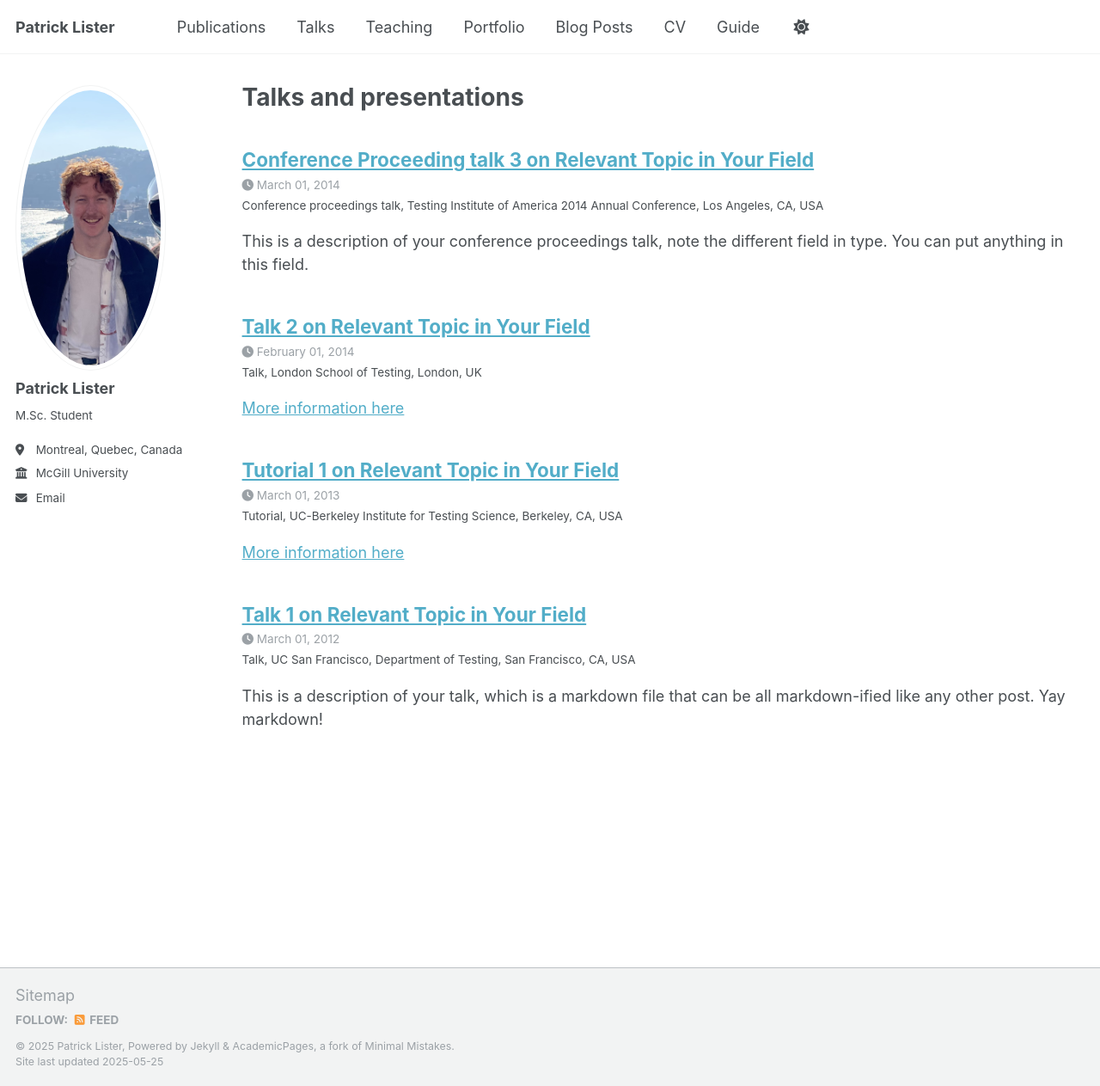
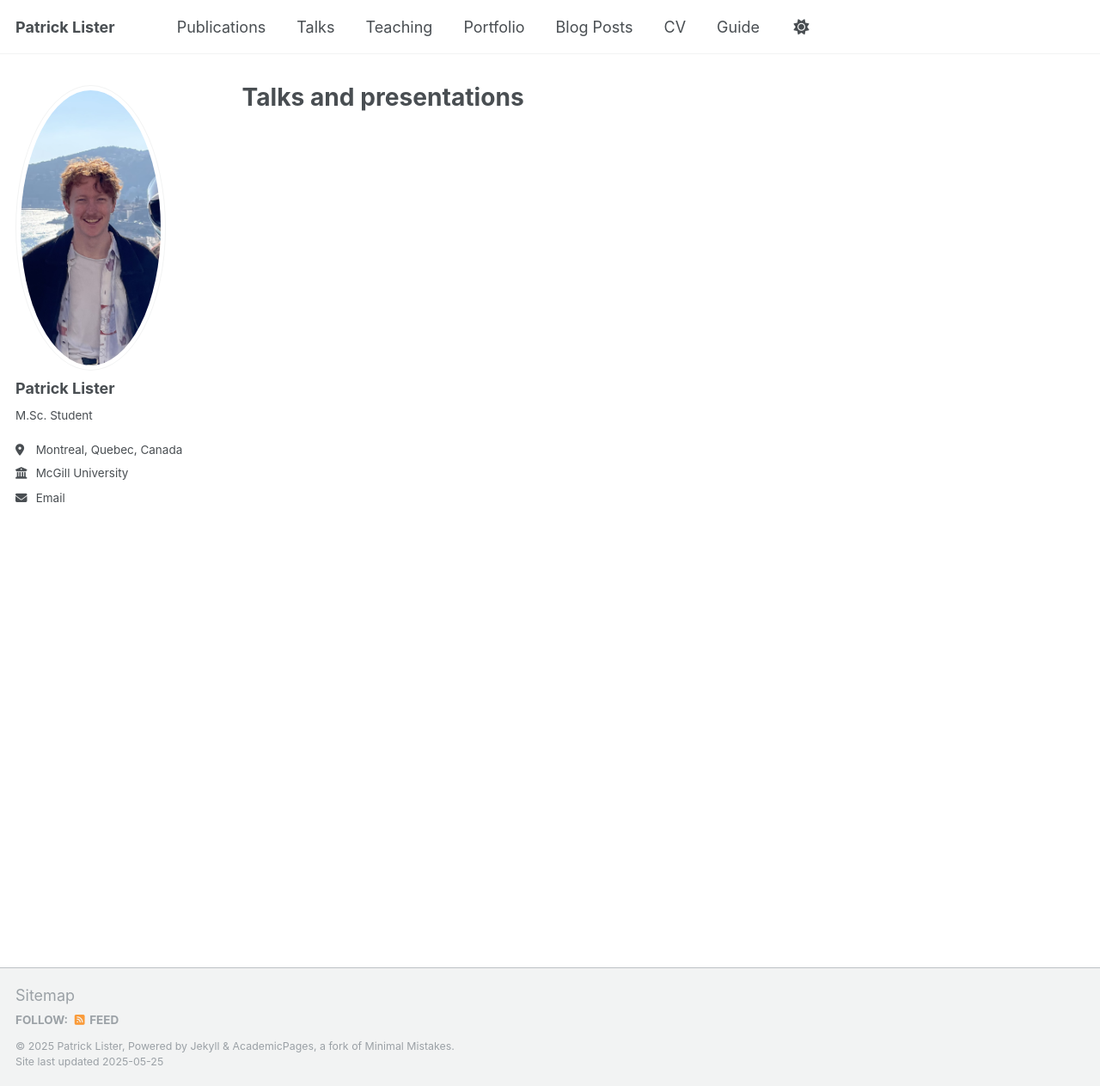
Before and after one commit to patricklister/patricklister.github.io, a Jekyll site: the page built from _pages/talks.html, in a window 1280 px wide and 1263 px high. Shown: the whole window at 86% size. Built offline with Jekyll 4.4.1, drawn with Linux system fonts in a browser that asks for light colours; part of the change alters nothing that is shown.

Commit message:
REmoving pages

```diff
--- a/_config.yml
+++ b/_config.yml
@@ -214,18 +214,18 @@ kramdown:
 
 # These settings control the types of collections used by the template
 collections:
-  teaching:
-    output: true
-    permalink: /:collection/:path/
+  # teaching:
+  #   output: true
+  #   permalink: /:collection/:path/
   publications:
     output: true
     permalink: /:collection/:path/
   portfolio:
     output: true
     permalink: /:collection/:path/
-  talks:
-    output: true
-    permalink: /:collection/:path/
+  # talks:
+  #   output: true
+  #   permalink: /:collection/:path/
 
 
 # These settings control how pages and collections are included in the site
@@ -276,13 +276,13 @@ defaults:
       share: true
       comment: true
   # _talks
-  - scope:
-      path: ""
-      type: talks
-    values:
-      layout: talk
-      author_profile: true
-      share: true
+  # - scope:
+  #     path: ""
+  #     type: talks
+  #   values:
+  #     layout: talk
+  #     author_profile: true
+  #     share: true
 
 
 # Sass/SCSS
```
